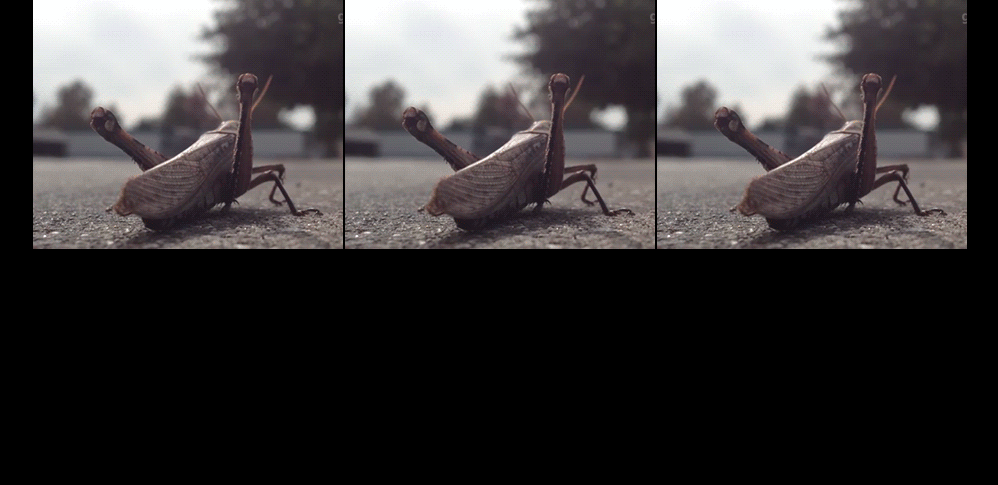
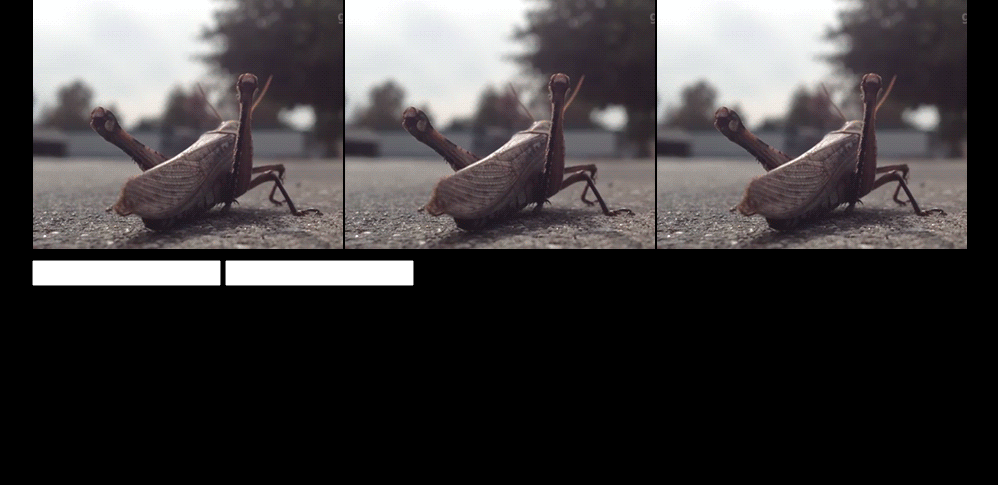
Before and after one commit to wcarss/sidechannel, a Flask app: page /make in a window 1280 px wide. Shown: the part 540-1025 px from the top of the page, without its empty margins (138-1136 px from the left). Before the commit the page ends 789 px from the top, so only its background shows below. Run offline with Flask 2, Linux system fonts and the light colour scheme; some libraries are stand-ins or nearby versions.

Commit message:
Connected up the 'make' flow.
It isn't smooth right now, but you can get from 'make' to a new
image by clicking a tile and entering in some text.

```diff
--- a/app/templates/make.html
+++ b/app/templates/make.html
@@ -9,6 +9,7 @@
   <script src="//ajax.googleapis.com/ajax/libs/jquery/1.11.1/jquery.min.js"></script>
   <script>
     $(function() {
+       //$("#stage2").css('display', 'none');
        console.log("testing!");
        image_urls = [
          'static/all_went_quiet.gif',
@@ -37,18 +38,19 @@
          $("#row"+Math.floor(i/3)+" #col"+(i%3)).css("background", "url(" + image_urls[i] + ")");
          $(".imagetile").click(function(e){
            $("#image_url").attr('value', e.target.style.background);
+           $("#stage1").css('display', 'none');
+           $("#stage2").css('display', 'visible');
          });
        }
      }
   </script>
 </head>
 <body>
-  <div class="container" style="width: 970px !important;">
+  <div id="stage1" class="container" style="width: 970px !important;">
     <div class="col-xs-12 fullheight nogutter">
       <div class="col-xs-12 nogutter">
         <form role="form" class="form-inline">
           <input type="text" class="form-control" name="search" id="search" placeholder="Search for images..." style="width: 90%;">
-          <input type="text" style="display:none" name="image_url" id="image_url">
           <button type="submit" class="btn btn-default" style="width: 9%;">Search!</button>
         </form>
       </div>
@@ -56,5 +58,17 @@
       </div>
     </div>
   </div>
+  <div id="stage2" class="container" style="width: 970px !important;">
+    <div class="col-xs-12 fullheight nogutter">
+      <div class="col-xs-12 nogutter">
+        <form role="form" class="form-inline" action="make" method="POST">
+          <input type="text" name="top" id="top">
+          <input type="text" name="bottom" id="bottom">
+          <input type="text" style="display:none" name="image_url" id="image_url">
+          <button type="submit" style="display: none;"></button>
+        </form>
+      </div>
+    </div>
+  </div>
 </body>
 </html>
--- a/app/views.py
+++ b/app/views.py
@@ -19,6 +19,8 @@ def make_post():
     top = request.form['top']
     bottom = request.form['bottom']
     image_url = request.form['image_url']
+    if image_url.startswith('url('):
+        image_url = image_url[4:-1]
     Jokes.save_joke(top, bottom, image_url)
     return '201: Created'
 
```
